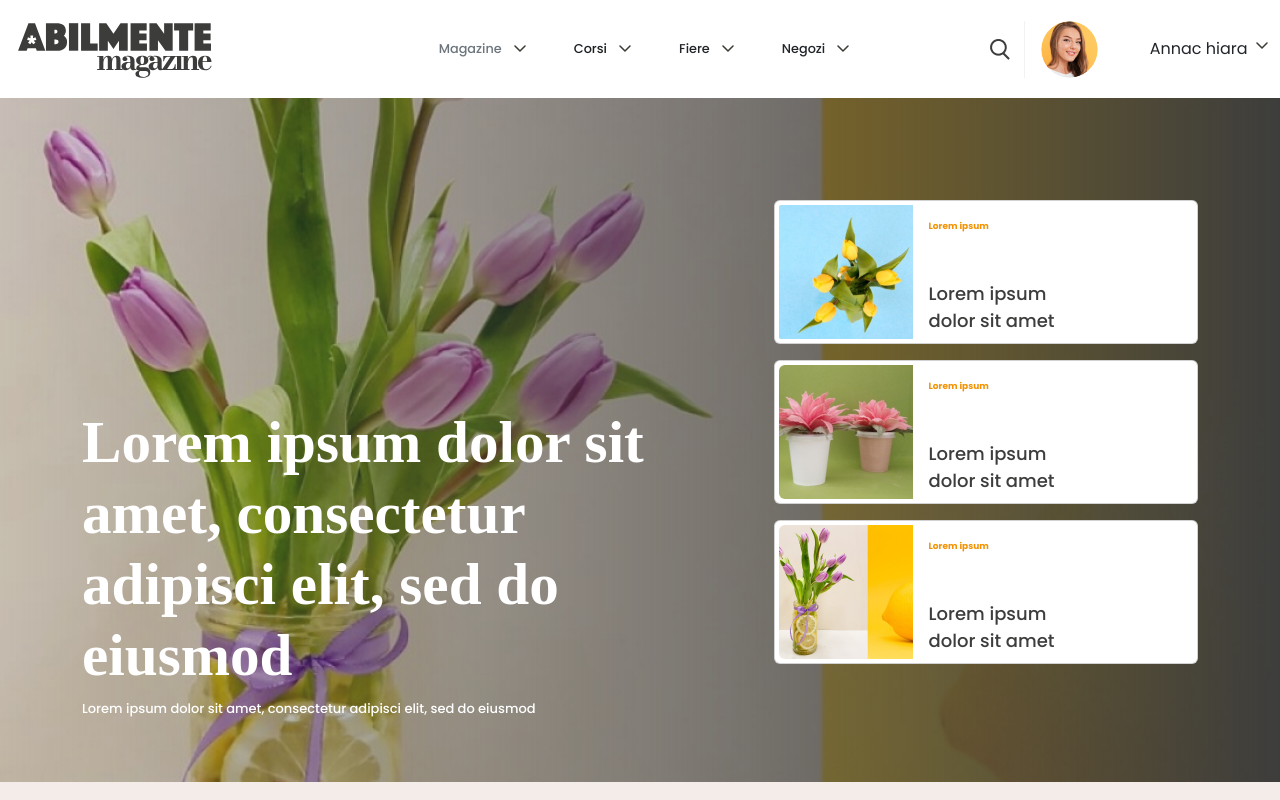
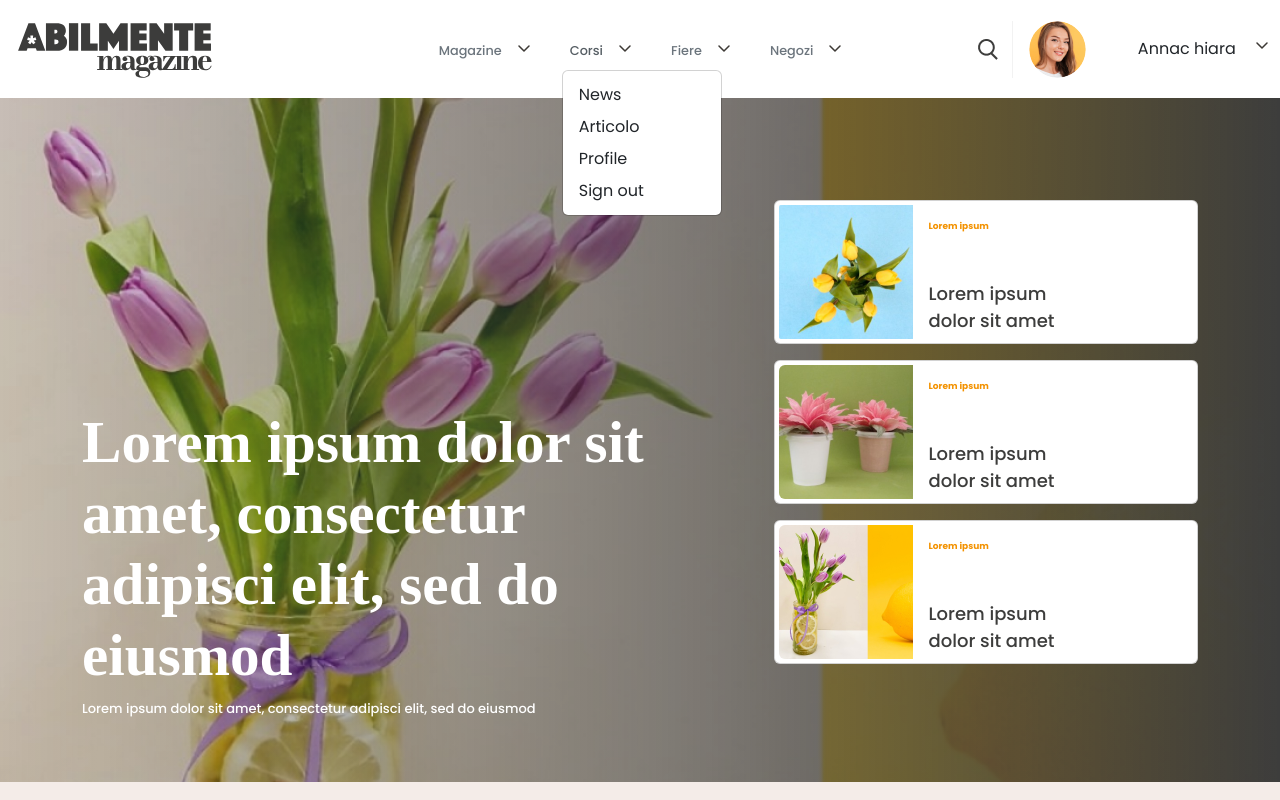
Before and after one commit to ZellZeka/start12102022, a plain HTML site: page homeworks/10/index.html in a window 1280 px wide. Both pictures are taken after a click on the button "Corsi". Shown: the top 800 px of the page. Drawn offline with nearby package versions, Linux system fonts and the light colour scheme; a web font is replaced by a local one.

Commit message:
Допрацьоване ДЗ 10

```diff
--- a/homeworks/10/index.html
+++ b/homeworks/10/index.html
@@ -6,6 +6,8 @@
     <meta name="viewport" content="width=device-width, initial-scale=1">
     <title>Home</title>
     <link href="https://cdn.jsdelivr.net/npm/bootstrap@5.2.3/dist/css/bootstrap.min.css" rel="stylesheet" integrity="sha384-rbsA2VBKQhggwzxH7pPCaAqO46MgnOM80zW1RWuH61DGLwZJEdK2Kadq2F9CUG65" crossorigin="anonymous">
+    <script src="https://cdn.jsdelivr.net/npm/@popperjs/core@2.11.6/dist/umd/popper.min.js" integrity="sha384-oBqDVmMz9ATKxIep9tiCxS/Z9fNfEXiDAYTujMAeBAsjFuCZSmKbSSUnQlmh/jp3" crossorigin="anonymous"></script>
+    <script src="https://cdn.jsdelivr.net/npm/bootstrap@5.2.3/dist/js/bootstrap.min.js" integrity="sha384-cuYeSxntonz0PPNlHhBs68uyIAVpIIOZZ5JqeqvYYIcEL727kskC66kF92t6Xl2V" crossorigin="anonymous"></script>
     <link rel="preconnect" href="https://fonts.googleapis.com">
     <link rel="preconnect" href="https://fonts.gstatic.com" crossorigin>
     <link href="https://fonts.googleapis.com/css2?family=Abhaya+Libre:wght@700&family=Noto+Serif&family=Poppins:wght@400;500;700&display=swap" rel="stylesheet">
@@ -13,8 +15,8 @@
 </head>
 <body>
   <div class="container-fluid">
-      <header class="d-flex flex-wrap align-items-center justify-content-center py-3">
-        <a href="/" class="d-flex align-items-center col-lg-4 mb-2 mb-md-0 text-dark text-decoration-none">
+    <header class="d-flex flex-wrap align-items-center justify-content-center py-3 collapse navbar-collapse">
+      <a href="/start12102022/start12102022/homeworks/10/index.html" class="d-flex align-items-center col-lg-4 mb-2 mb-md-0 text-dark text-decoration-none">
         <svg xmlns="http://www.w3.org/2000/svg" width="206" height="66" viewBox="0 0 206 66" fill="none">
             <path d="M24.3307 23.9076L21.6985 24.5999L23.438 26.6999L21.172 28.3614L19.7987 26.1691H19.6614L18.288 28.3614L16.0449 26.6999L17.7616 24.5999L15.1294 23.9306L15.9991 21.2537L18.5169 22.246L18.3567 19.5229H21.1491L20.9889 22.246L23.5067 21.2537L24.3307 23.9076ZM16.4569 7.17679L6.08826 34.7076H14.6945L15.5871 32.2383H23.85L24.7427 34.7076H33.3489L23.0031 7.17679H16.4569Z" fill="#3C3C3B"/>
             <path d="M43.3972 28.2228H42.413V23.4459H43.3972C45.4801 23.4459 46.5101 24.2536 46.5101 25.8459C46.5101 27.4382 45.4572 28.2228 43.3972 28.2228ZM42.413 13.6613H43.3972C44.7705 13.6613 45.4343 14.2844 45.4343 15.5536C45.4343 16.8228 44.7476 17.4459 43.3972 17.4459H42.413V13.6613ZM53.4683 21.1382C52.9876 20.5382 52.4383 20.0305 51.8203 19.6613C52.2094 19.3382 52.5528 18.9228 52.8503 18.4152C53.1021 17.9998 53.331 17.4921 53.537 16.869C53.7659 16.2459 53.8574 15.5075 53.8574 14.6305C53.8574 13.3844 53.6285 12.3228 53.1708 11.3998C52.713 10.4767 52.095 9.71515 51.2939 9.09208C50.4928 8.469 49.5085 8.00746 48.387 7.68438C47.2654 7.36131 46.0065 7.19977 44.6332 7.19977H33.9441V34.7305H45.0681C46.6016 34.7305 47.975 34.5228 49.2339 34.1305C50.4699 33.7382 51.5228 33.1613 52.3925 32.3998C53.2623 31.6382 53.9032 30.7382 54.3839 29.6536C54.8416 28.5921 55.0705 27.3921 55.0705 26.0536C55.0705 24.8998 54.9103 23.9305 54.567 23.1228C54.2465 22.3152 53.8803 21.669 53.4683 21.1382Z" fill="#3C3C3B"/>
@@ -36,62 +38,42 @@
             </svg>
       </a>
 
-        <ul class="nav col-12 col-lg-4 mb-2 justify-content-between mb-md-0">
-          <li class="d-flex">
-            <a href="#" class="nav-link px-2 link-secondary">Magazine</a>
-            <div class="dropdown text-end py-1">
-              <a href="#" class="d-block link-dark text-decoration-none dropdown-toggle" data-bs-toggle="dropdown" aria-expanded="false">
-              </a>
+      <ul class="nav navbar col-12 col-lg-4 mb-2 justify-content-between mb-md-0">
+        <li class="nav-item dropdown d-flex">
+          <a href="/start12102022/start12102022/homeworks/10/index.html" class="nav-link px-2 link-secondary dropdown-toggle " role="button" data-bs-toggle="dropdown" aria-expanded="false">Magazine</a>
           <ul class="dropdown-menu text-small">
-                <li><a class="dropdown-item" href="#">New project...</a></li>
-                <li><a class="dropdown-item" href="#">Settings</a></li>
+              <li><a class="dropdown-item" href="/start12102022/start12102022/homeworks/10/news.html">News</a></li>
+              <li><a class="dropdown-item" href="/start12102022/start12102022/homeworks/10/articolo.html">Articolo</a></li>
               <li><a class="dropdown-item" href="#">Profile</a></li>
-                <li><hr class="dropdown-divider"></li>
               <li><a class="dropdown-item" href="#">Sign out</a></li>
             </ul>
-            </div>
         </li>
-          <li class="d-flex">
-            <a href="#" class="nav-link px-2 link-dark">Corsi</a>
-            <div class="dropdown text-end py-1">
-              <a href="#" class="d-block link-dark text-decoration-none dropdown-toggle" data-bs-toggle="dropdown" aria-expanded="false">
-              </a>
+        <li class="nav-item dropdown d-flex">
+          <a href="#" class="nav-link px-2 link-secondary dropdown-toggle " role="button" data-bs-toggle="dropdown" aria-expanded="false">Corsi</a>
           <ul class="dropdown-menu text-small">
-                <li><a class="dropdown-item" href="#">New project...</a></li>
-                <li><a class="dropdown-item" href="#">Settings</a></li>
+            <li><a class="dropdown-item" href="#">News</a></li>
+            <li><a class="dropdown-item" href="#">Articolo</a></li>
             <li><a class="dropdown-item" href="#">Profile</a></li>
-                <li><hr class="dropdown-divider"></li>
             <li><a class="dropdown-item" href="#">Sign out</a></li>
           </ul>
-            </div>
         </li>
-          <li class="d-flex">
-            <a href="#" class="nav-link px-2 link-dark">Fiere</a>
-            <div class="dropdown text-end py-1">
-              <a href="#" class="d-block link-dark text-decoration-none dropdown-toggle" data-bs-toggle="dropdown" aria-expanded="false">
-              </a>
+        <li class="nav-item dropdown d-flex">
+          <a href="#" class="nav-link px-2 link-secondary dropdown-toggle " role="button" data-bs-toggle="dropdown" aria-expanded="false">Fiere</a>
           <ul class="dropdown-menu text-small">
-                <li><a class="dropdown-item" href="#">New project...</a></li>
-                <li><a class="dropdown-item" href="#">Settings</a></li>
+            <li><a class="dropdown-item" href="#">News</a></li>
+            <li><a class="dropdown-item" href="#">Articolo</a></li>
             <li><a class="dropdown-item" href="#">Profile</a></li>
-                <li><hr class="dropdown-divider"></li>
             <li><a class="dropdown-item" href="#">Sign out</a></li>
           </ul>
-            </div>
         </li>
-          <li class="d-flex">
-            <a href="#" class="nav-link px-2 link-dark">Negozi</a>
-            <div class="dropdown text-end py-1">
-              <a href="#" class="d-block link-dark text-decoration-none dropdown-toggle" data-bs-toggle="dropdown" aria-expanded="false">
-              </a>
+        <li class="nav-item dropdown d-flex">
+          <a href="#" class="nav-link px-2 link-secondary dropdown-toggle " role="button" data-bs-toggle="dropdown" aria-expanded="false">Negozi</a>
           <ul class="dropdown-menu text-small">
-                <li><a class="dropdown-item" href="#">New project...</a></li>
-                <li><a class="dropdown-item" href="#">Settings</a></li>
+            <li><a class="dropdown-item" href="#">News</a></li>
+            <li><a class="dropdown-item" href="#">Articolo</a></li>
             <li><a class="dropdown-item" href="#">Profile</a></li>
-                <li><hr class="dropdown-divider"></li>
             <li><a class="dropdown-item" href="#">Sign out</a></li>
           </ul>
-            </div>
         </li>
       </ul>
 
--- a/homeworks/10/styles/style.css
+++ b/homeworks/10/styles/style.css
@@ -24,8 +24,7 @@ html {
 
 .dropdown-toggle::after {
     display: inline-block;
-    margin-left: 0.255em;
-    vertical-align: 0.255em;
+    margin-left: 1rem;
     content: url(../img/Vector5.svg);
     border: none;
 }
```
Also changed, not shown: homeworks/10/articolo.html (+19 -39 lines), homeworks/10/news.html (+19 -39 lines). Lines whose indentation alone changed are shown as unchanged.
